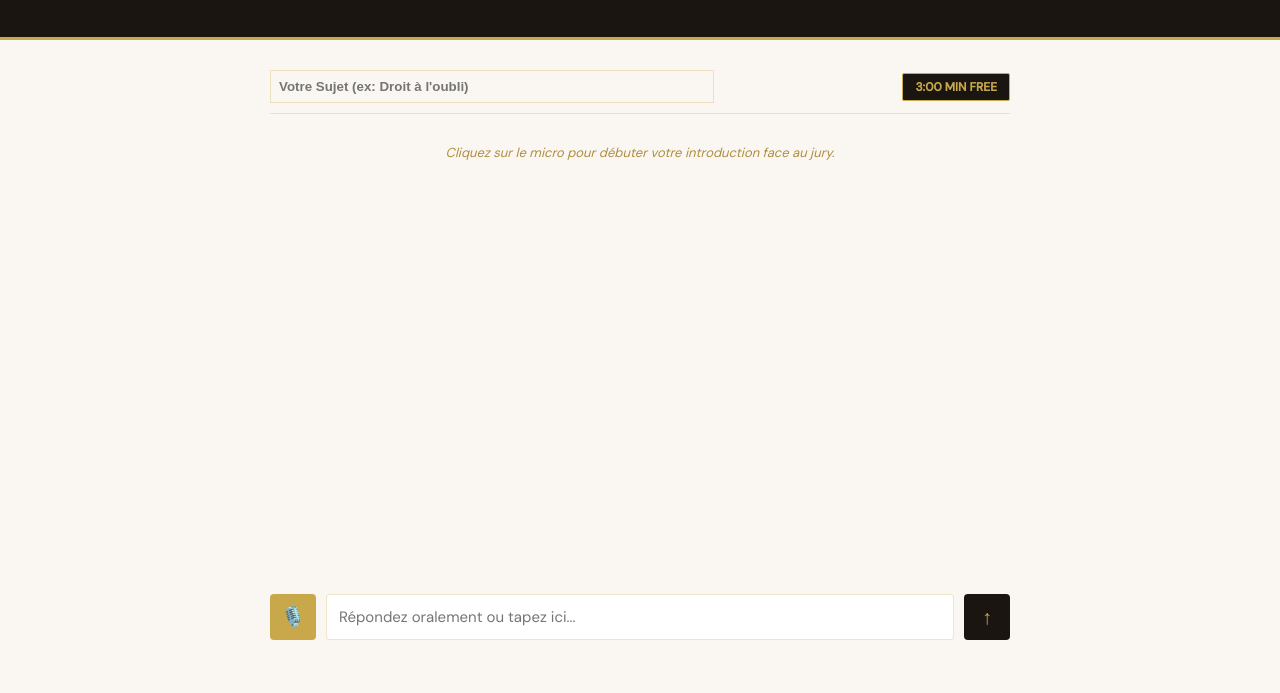
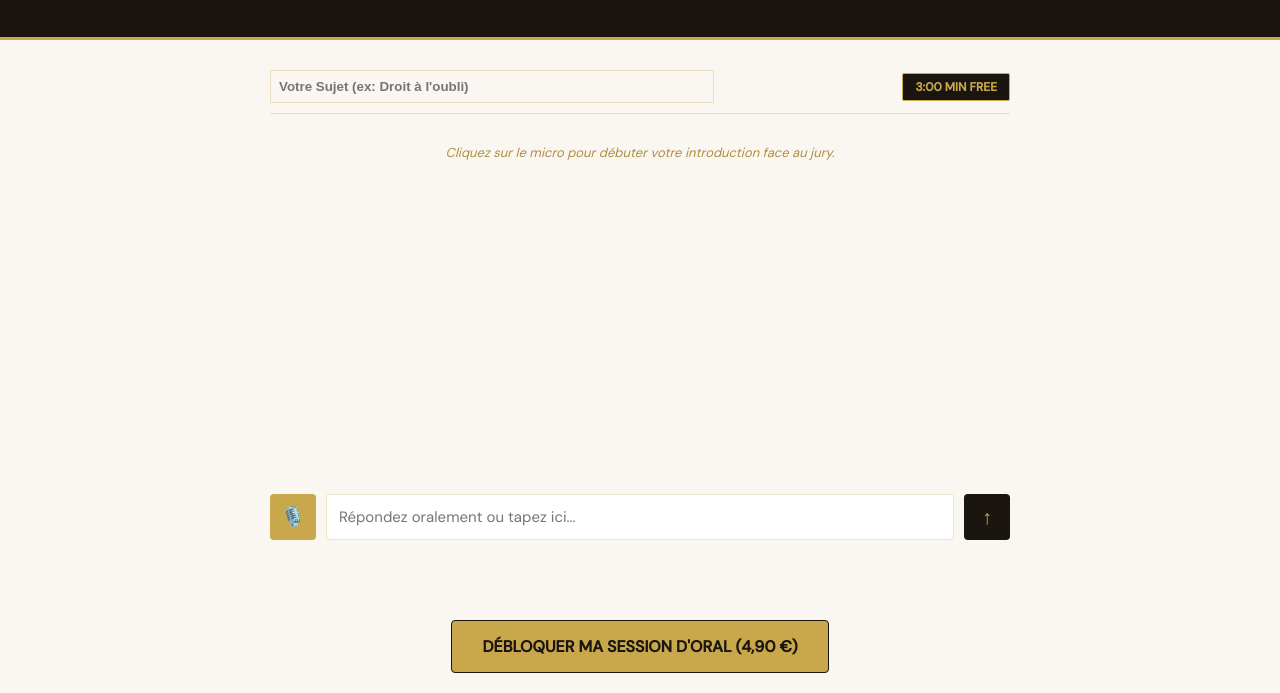
Before and after one commit to cluzelgeraldine-ship-it/prepa-ai, a plain HTML site: page index.html in a window 1280 px wide. Shown: the part 107-800 px from the top of the page. Drawn offline with nearby package versions, Linux system fonts and the light colour scheme; a web font is replaced by a local one.

Commit message:
Update index.html

```diff
--- a/index.html
+++ b/index.html
@@ -183,5 +183,11 @@
     chat.scrollTop = chat.scrollHeight;
   }
 </script>
+  <div style="text-align: center; margin-top: 20px; padding: 20px;">
+  <a href="https://buy.stripe.com/eVqfZhdIRfyOder0Ia0VO00"
+     style="background: #c9a84c; color: #1a1510; padding: 15px 30px; text-decoration: none; font-weight: bold; border-radius: 4px; display: inline-block; border: 1px solid #1a1510;">
+     DÉBLOQUER MA SESSION D'ORAL (4,90 €)
+  </a>
+</div>
 </body>
 </html>
```
